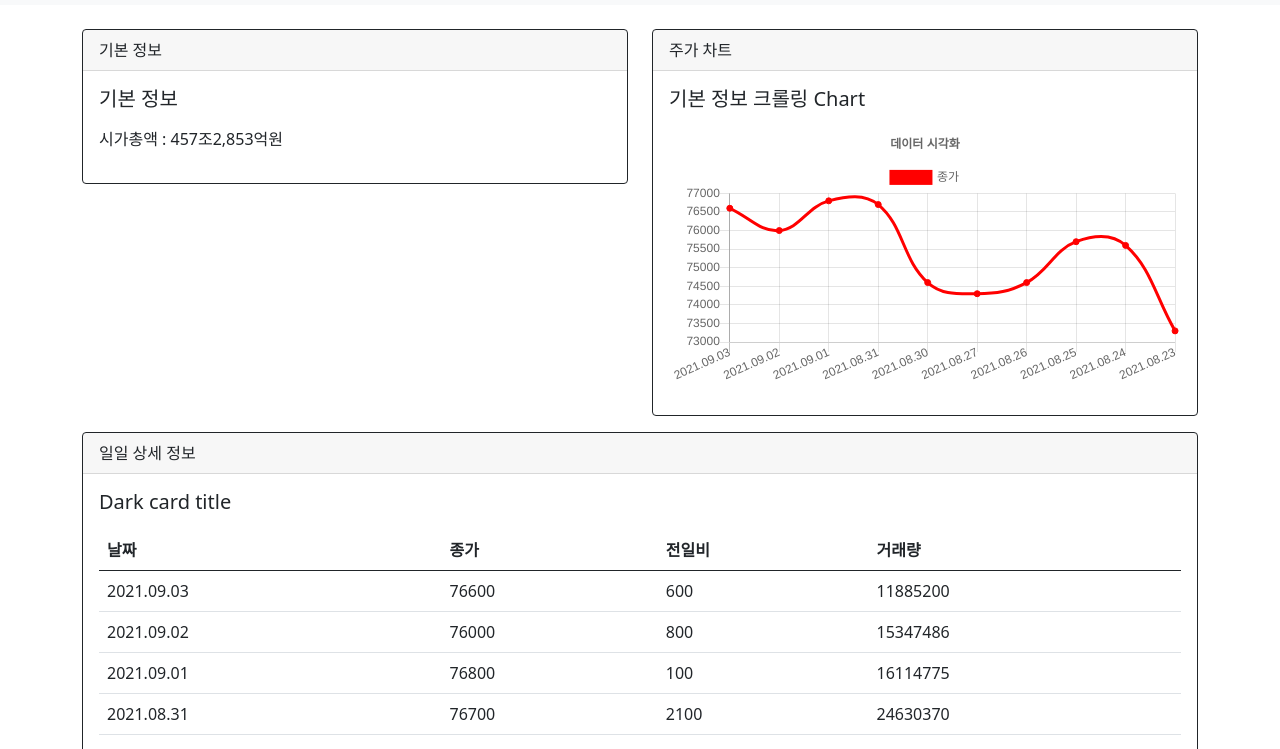
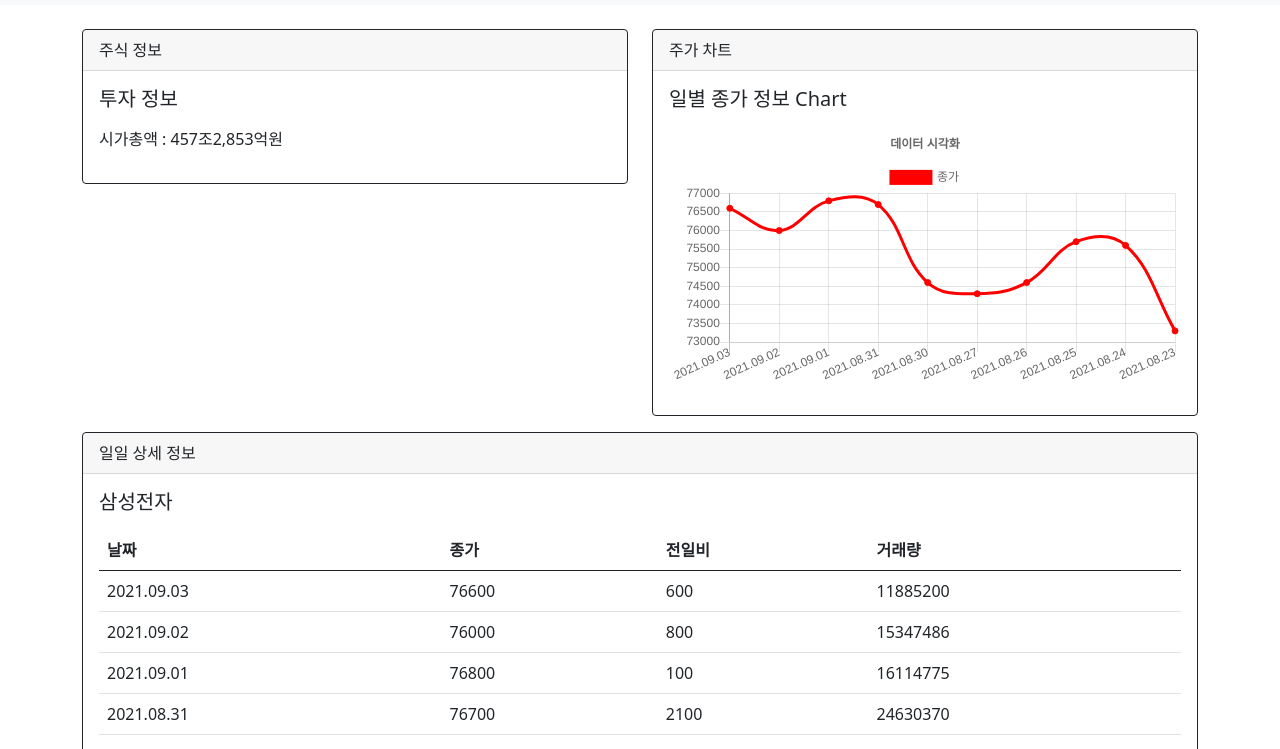
Before and after one commit to indextrown/stocks, a plain HTML site: page index.html in a window 1280 px wide. Shown: the part 51-800 px from the top of the page. Drawn offline with nearby package versions, Linux system fonts and the light colour scheme.

Commit message:
Update index.html

```diff
--- a/index.html
+++ b/index.html
@@ -42,9 +42,9 @@
         <div class="row">
             <div class="col-6">
                 <div class="card border-dark mb-3">
-                    <div class="card-header">기본 정보</div>
+                    <div class="card-header">주식 정보</div>
                     <div class="card-body text-dark">
-                      <h5 class="card-title">기본 정보</h5>
+                      <h5 class="card-title">투자 정보</h5>
                       <p class="card-text">
                           <p id="시가총액"></p>
                       </p>
@@ -55,7 +55,7 @@
                 <div class="card border-dark mb-3">
                     <div class="card-header">주가 차트</div>
                     <div class="card-body text-dark">
-                      <h5 class="card-title">기본 정보 크롤링 Chart</h5>
+                      <h5 class="card-title">일별 종가 정보 Chart</h5>
                       <p class="card-text">
                         <div>
                             <canvas id="canvas"></canvas>
@@ -70,7 +70,7 @@
                 <div class="card border-dark mb-3">
                     <div class="card-header">일일 상세 정보</div>
                     <div class="card-body text-dark">
-                      <h5 class="card-title">Dark card title</h5>
+                      <h5 class="card-title">삼성전자</h5>
                       <p class=""card-text">
                         <table class="table">
                             <thead>
```
